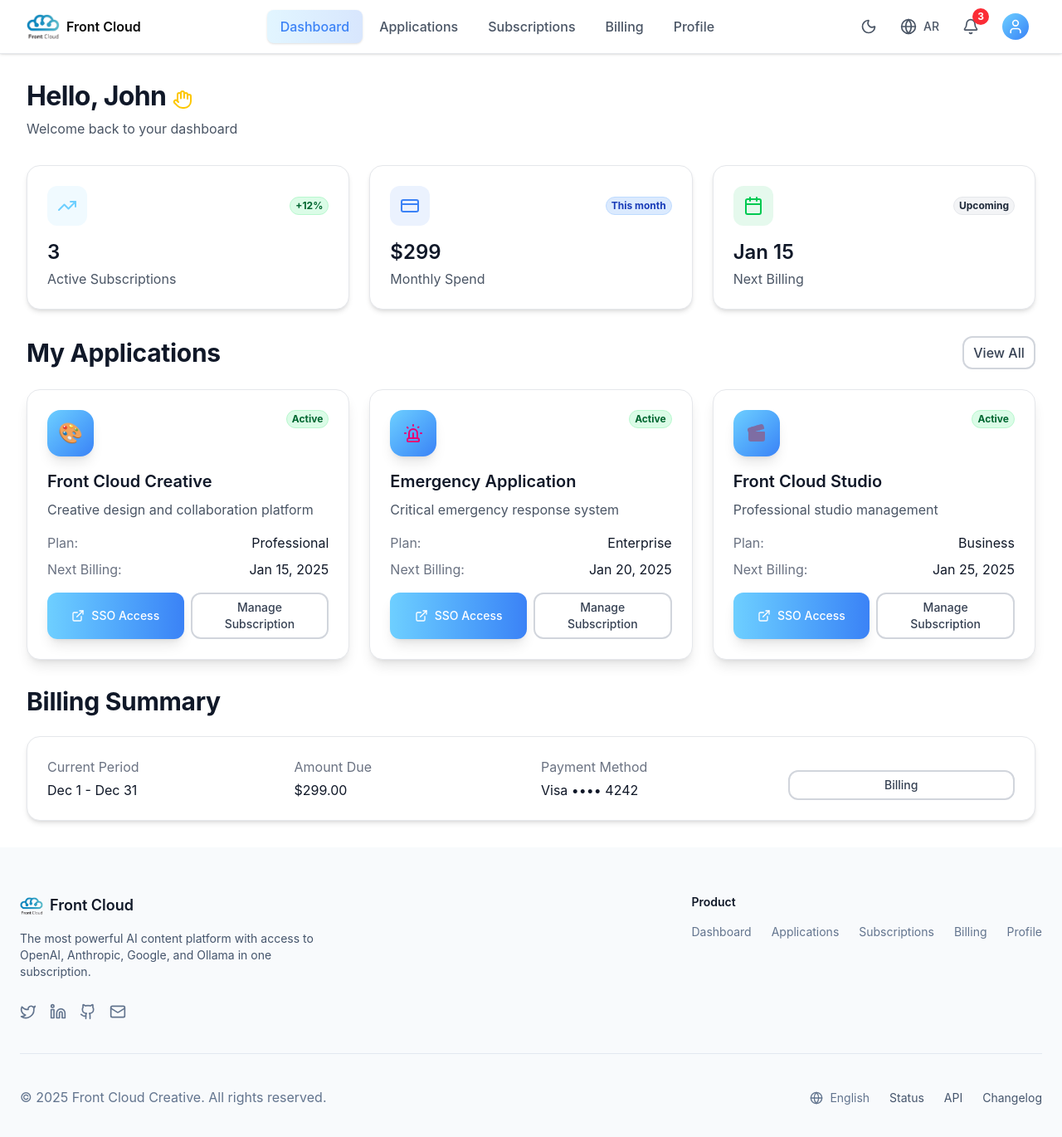
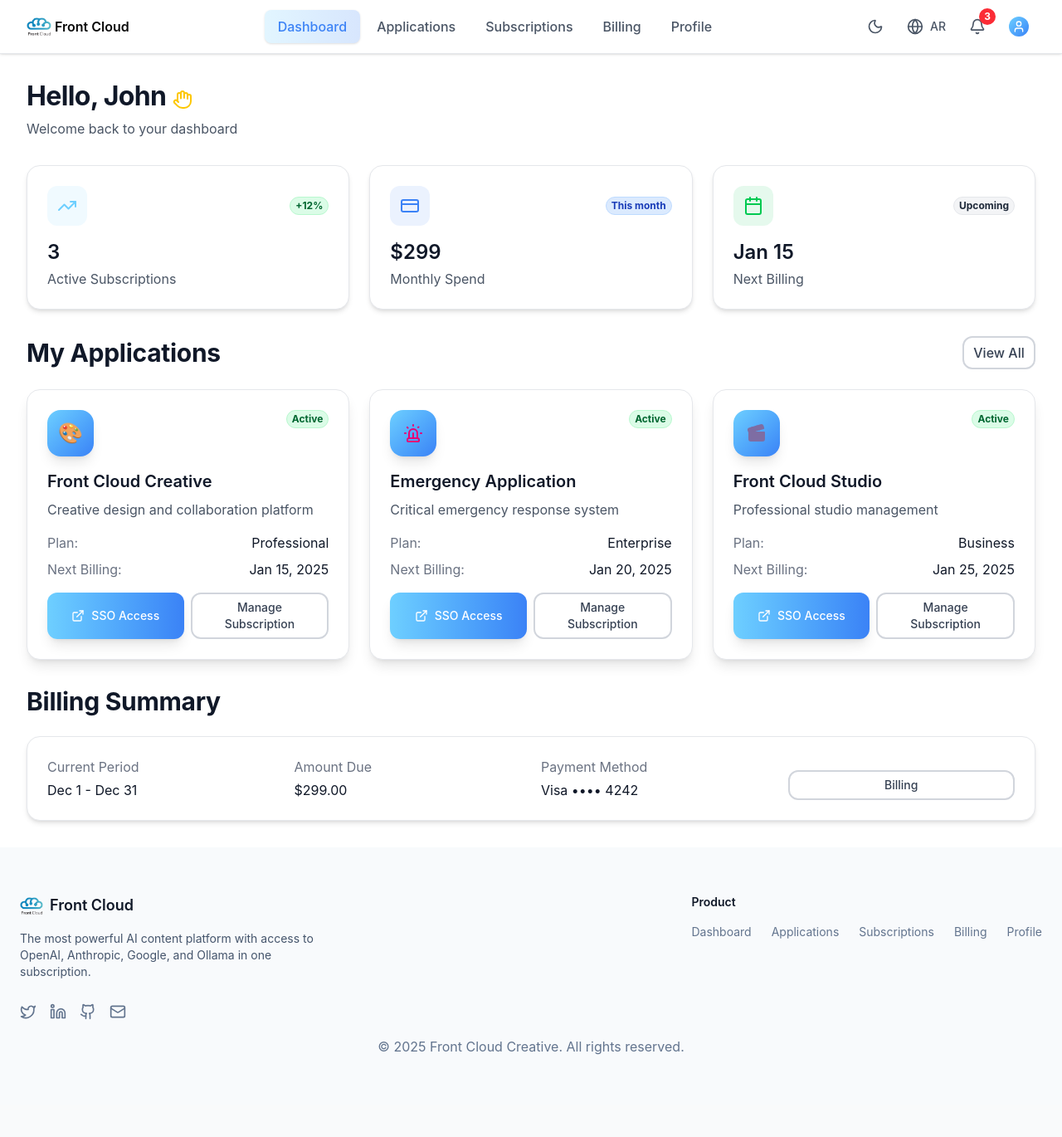
Before and after one commit to creator-cell/front-cloud-home-page, a Next.js app: page /landingpage in a window 1280 px wide. Shown: the top 1370 px of the page at 83% size. After the commit the page ends 1331 px from the top, so only its background shows below. Built offline with nearby package versions, Linux system fonts and the light colour scheme.

Commit message:
fix user icon and copy right Position

```diff
--- a/src/components/Home/Footer.jsx
+++ b/src/components/Home/Footer.jsx
@@ -64,36 +64,13 @@ export const Footer = ({ onNavigate }) => {
           />
         </div>
 
-        <div className="my-10 border-t border-slate-200 dark:border-white/10" />
-
-        {/* Bottom */}
-        <div className="flex flex-col gap-6 md:flex-row md:items-center md:justify-between text-sm">
+        <div className="flex flex-col gap-6 md:flex-row md:items-center mt-5  md:justify-center text-sm">
           <p className="text-slate-500 dark:text-[#b7c4d6]">
             {t("footer.rights")}
           </p>
-
-          <div className="flex gap-6">
-            <button
-              onClick={toggleLanguage}
-              className="flex items-center gap-2 text-slate-500 hover:text-gray-900 dark:text-[#9fb1c9] dark:hover:text-white"
-            >
-              <Globe className="h-4 w-4" />
-              {t("footer.language")}
-            </button>
-
-            <span className="cursor-pointer hover:text-gray-900 dark:hover:text-white">
-              {t("footer.status")}
-            </span>
-            <span className="cursor-pointer hover:text-gray-900 dark:hover:text-white">
-              {t("footer.api")}
-            </span>
-            <span className="cursor-pointer hover:text-gray-900 dark:hover:text-white">
-              {t("footer.changelog")}
-            </span>
-          </div>
         </div>
+        {/*  */}
       </div>
-
 
     </footer>
   );
--- a/src/components/NavBar/navigation/Logo.jsx
+++ b/src/components/NavBar/navigation/Logo.jsx
@@ -16,13 +16,13 @@ export function Logo({ isRTL }) {
         </h1>
       </div> */}
 
-      <Link href="/landingpage" className="flex items-center gap-2 shrink-0">
+      <Link href="/landingpage" className="flex items-center gap-1 shrink-0">
         <Image
           src="/logo2.png"
           alt="Front Cloud Logo"
-          width={40}
-          height={40}
-          className="shrink-0 min-w-5 min-h-5"
+          width={30}
+          height={30}
+          className="shrink-0 "
           priority
         />
 
@@ -33,8 +33,8 @@ export function Logo({ isRTL }) {
           //  priority
         /> */}
 
-        <div className="flex flex-col leading-tight">
-          <span className="text-[#0A0A0A] text-medium font-semibold dark:text-[#f2f6fa]">
+        <div className="flex flex-col leading-tight ">
+          <span className="text-[#0A0A0A] text-sm lg:text-base font-semibold dark:text-[#f2f6fa]">
             Front Cloud
           </span>
           {/* <span className="text-[0.70rem] text-[#64748B] text-medium font-normal dark:text-white">
--- a/src/components/NavBar/navigation/UserMenu.jsx
+++ b/src/components/NavBar/navigation/UserMenu.jsx
@@ -9,8 +9,8 @@ export function UserMenu({ onNavigate, labels }) {
     <Popover
       trigger={
         <button className="flex items-center gap-2 p-2 rounded-lg text-gray-600 hover:bg-gray-100 hover:text-gray-900 transition-all dark:text-gray-300 dark:hover:bg-gray-700 dark:hover:text-white ">
-          <div className="w-8 h-8 rounded-full bg-linear-to-br from-[#6ECFFF] to-[#3B82F6] flex items-center justify-center">
-            <User className="w-5 h-5 text-white" />
+          <div className="p-1 rounded-full bg-linear-to-br from-[#6ECFFF] to-[#3B82F6] flex items-center justify-center">
+            <User className="w-4 h-4 text-white" />
           </div>
         </button>
       }
```
